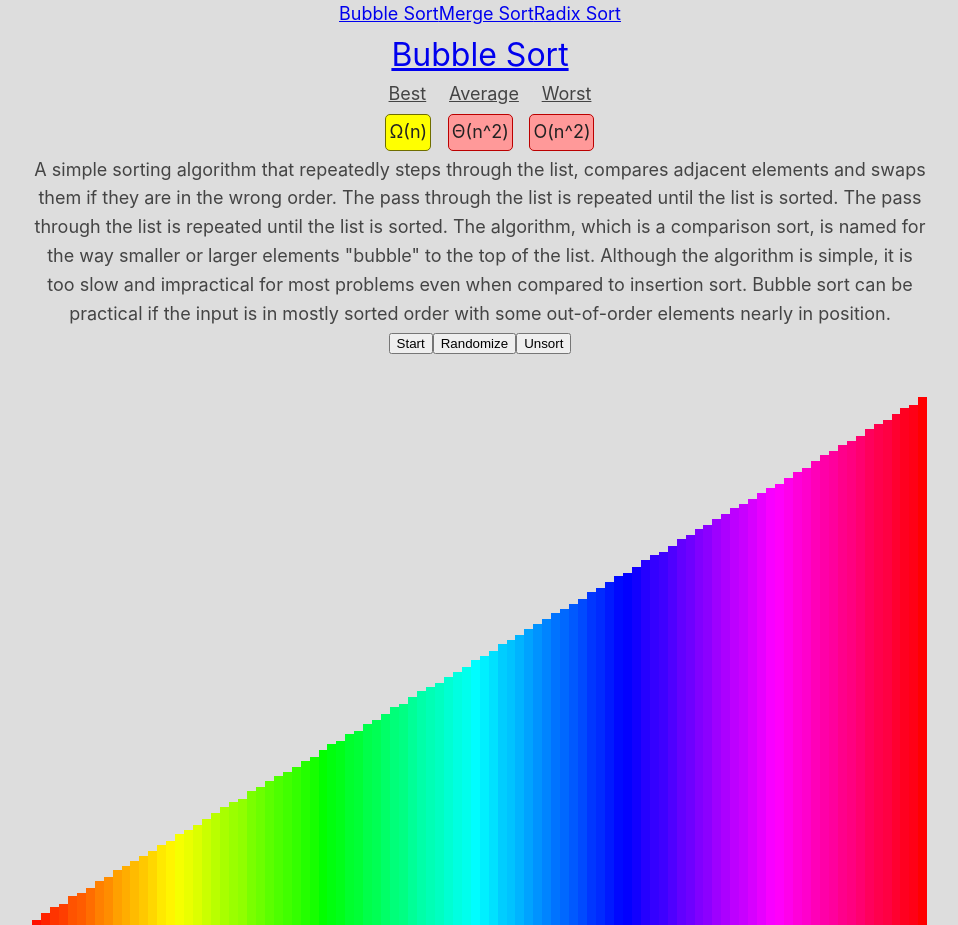
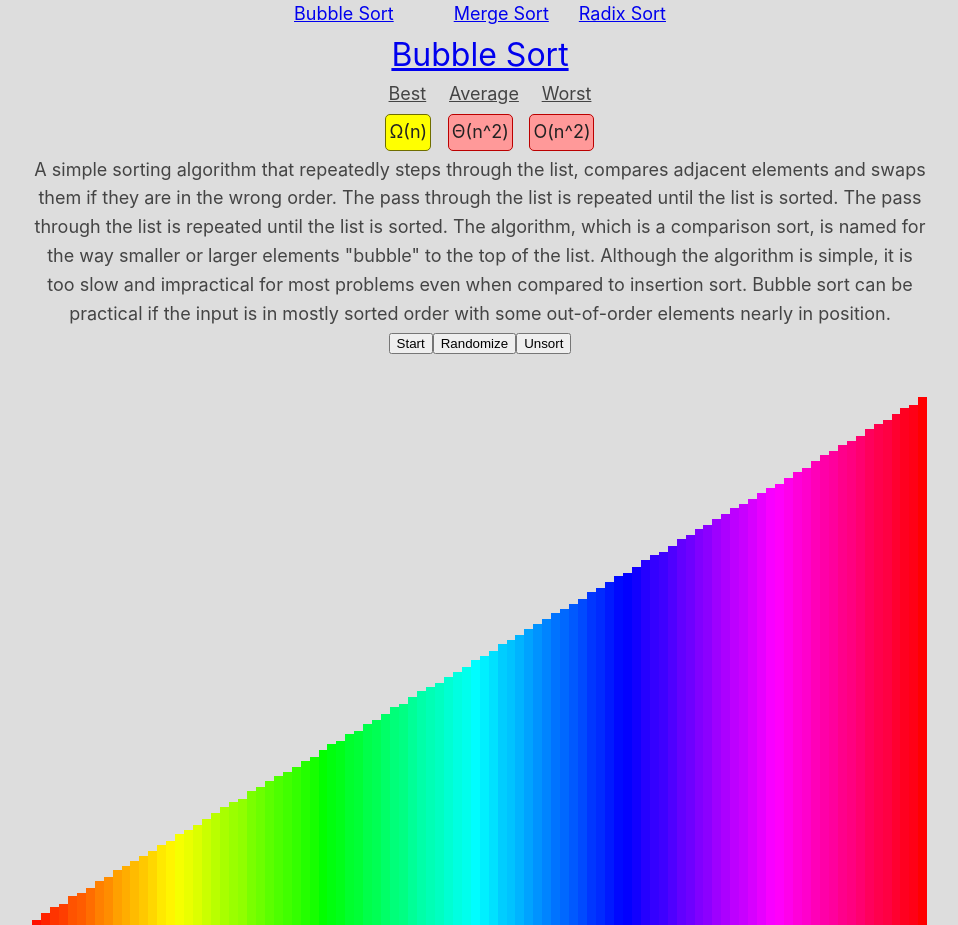
Before and after one commit to marvinody/react-sorting-algos, a React (Create React App) app: page /bubble-sort in a window 1280 px wide. Shown: the whole page, without its empty margins (160-1118 px from the left). Built offline with nearby package versions, Linux system fonts and the light colour scheme.

Commit message:
feat: adds some spacing on nav links

```diff
--- /dev/null
+++ b/src/NavBar.css
@@ -0,0 +1,4 @@
+.nav-bar a {
+  padding: 5px;
+  margin: 10px;
+}
--- a/src/NavBar.js
+++ b/src/NavBar.js
@@ -1,5 +1,6 @@
 import React from 'react'
 import { Link } from 'react-router-dom'
+import './NavBar.css'
 import sorts from './sorts'
 
 export default function NavBar() {
```
